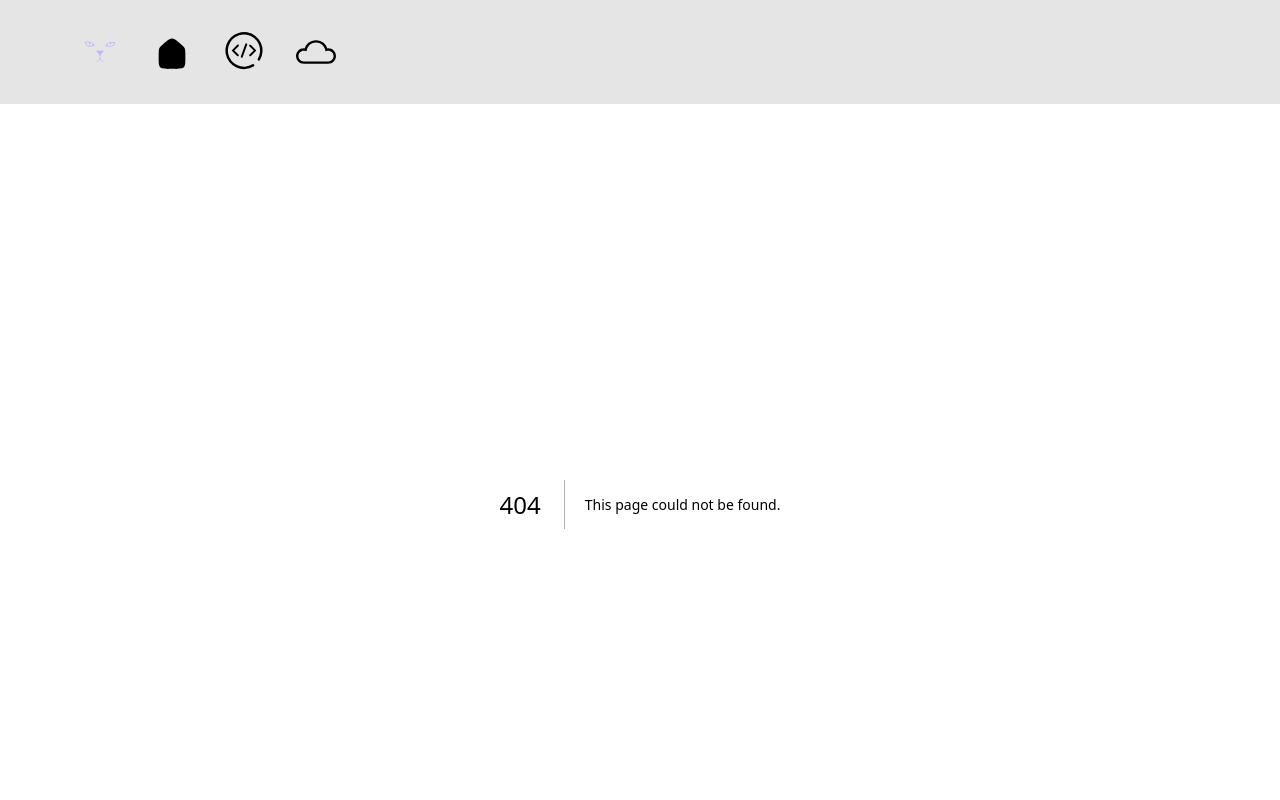
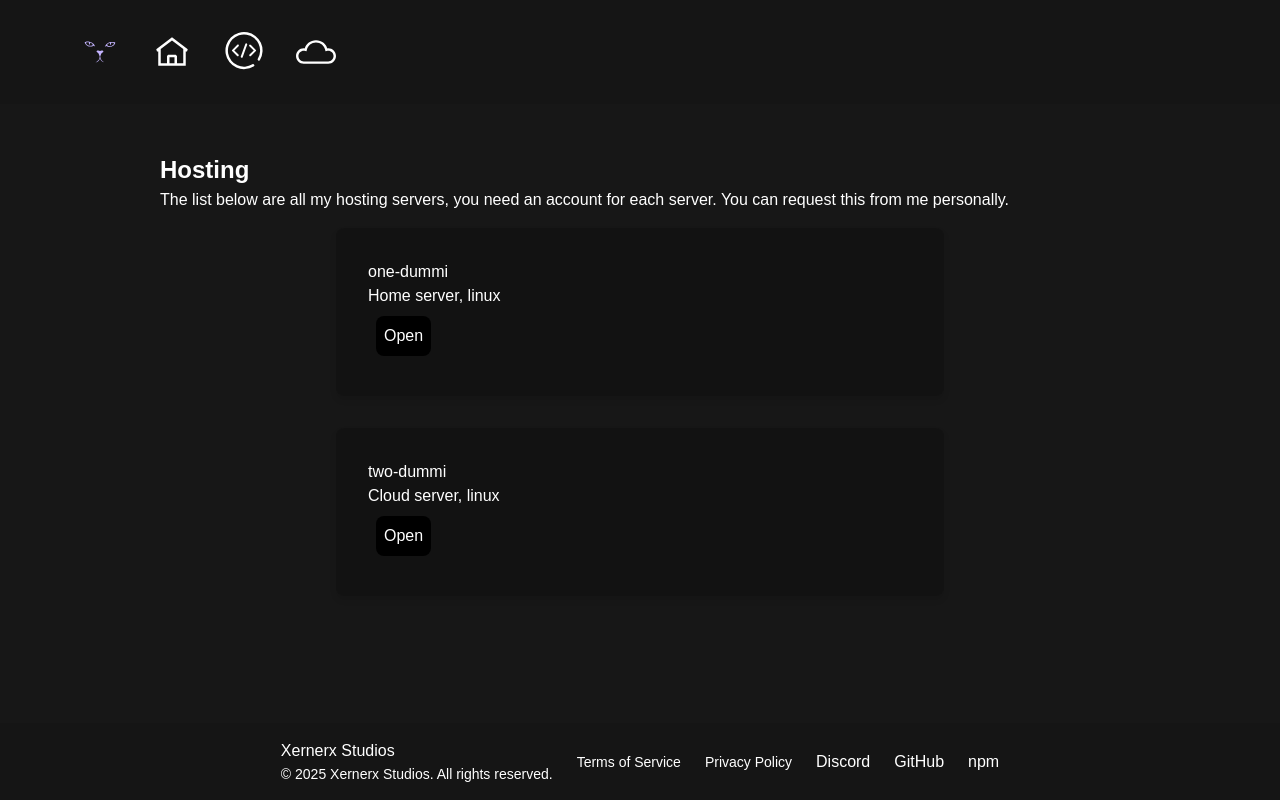
Before and after one commit to Xernerx/xernerx.com, a Next.js app: page /hosting in a window 1280 px wide. Before the commit this address had no page. Shown: the top 800 px of the page. Built offline with nearby package versions, Linux system fonts and the light colour scheme.

Commit message:
Updated home icon, added /hosting

```diff
--- a/src/app/globals.css
+++ b/src/app/globals.css
@@ -77,6 +77,14 @@ button:hover {
 	cursor: pointer;
 }
 
+.button-link {
+	text-decoration: none;
+	background-color: black;
+	padding-top: 0.5rem;
+	padding-bottom: 0.5rem;
+	border-radius: 0.5rem;
+}
+
 .banner {
 	max-width: 50%;
 	margin: 0 auto;
--- /dev/null
+++ b/src/app/hosting/page.tsx
@@ -0,0 +1,33 @@
+/** @format */
+
+import Link from 'next/link';
+
+export default function Page() {
+	const servers = [
+		{ name: 'one-dummi', description: 'Home server, linux', url: 'https://dummi.xernerx.com' },
+		{ name: 'two-dummi', description: 'Cloud server, linux', url: 'https://hosting.xernerx.com' },
+	];
+
+	return (
+		<div className="mt-[3rem] ml-[10rem] mr-[10rem]">
+			<h2>Hosting</h2>
+			<p>The list below are all my hosting servers, you need an account for each server. You can request this from me personally.</p>
+
+			<div className="grid-container">
+				{servers.map((server) => {
+					return (
+						<div key={server.name} className="card p-[2rem]">
+							<div>
+								<h3>{server.name}</h3>
+								<p>{server.description}</p>
+								<Link href={server.url} target="_blank" rel="noopener noreferrer">
+									<button className="button-link">Open</button>
+								</Link>
+							</div>
+						</div>
+					);
+				})}
+			</div>
+		</div>
+	);
+}
--- a/src/components/Header.tsx
+++ b/src/components/Header.tsx
@@ -27,8 +27,8 @@ export default function Header() {
 						<Api className="icon" />
 					</button>
 				</Link>
-				<Link href="https://hosting.xernerx.com">
-					<button title="Hosting Panel">
+				<Link href="https://xernerx.com/hosting">
+					<button title="Hosting">
 						<Cloud className="icon" />
 					</button>
 				</Link>
```
Also changed, not shown: public/icons/home.svg.
